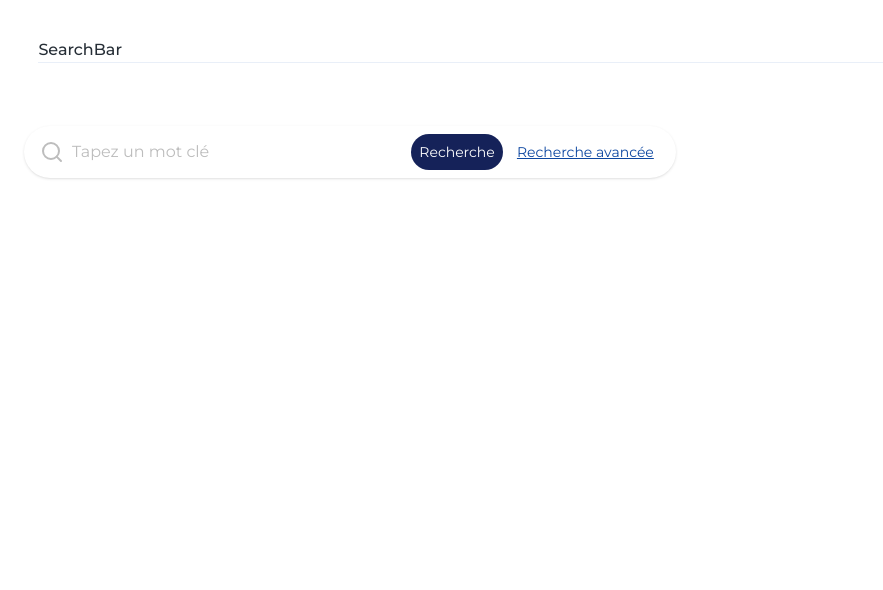
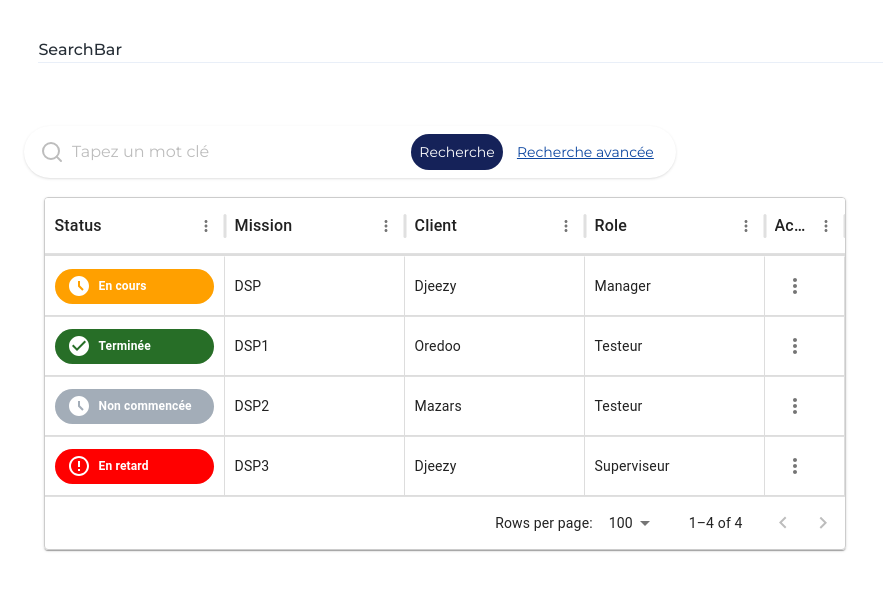
Before and after one commit to thaninamck/IT_Governance, a React (Vite) app in the folder frontend/: page /searchBar in a window 1280 px wide. Shown: the top 590 px of the page, without its empty margins (0-883 px from the left). Built offline with nearby package versions, Linux system fonts and the light colour scheme.

Commit message:
recherche + filtrage

```diff
--- a/frontend/src/components/SearchBar.jsx
+++ b/frontend/src/components/SearchBar.jsx
@@ -1,21 +1,69 @@
 import React, { useState } from "react";
 import { Search } from "lucide-react";
+import Table from "./Table";
 
 function  SearchBar ({ onSearch })  {
   const [isAdvancedSearchOpen, setIsAdvancedSearchOpen] = useState(false);
   const [searchQuery, setSearchQuery] = useState("");
   const [filters, setFilters] = useState({
-    dateRange: "",
-    category: "",
+   // dateRange: "",
+    role: "",
   });
 
   const toggleAdvancedSearch = () => {
     setIsAdvancedSearchOpen(!isAdvancedSearchOpen);
   };
 
-  const handleSearch = () => {
+
+
+  const columnsConfig2 = [
+
+    { field: 'statusMission', headerName: 'Status', width: 180 },
+    { field: 'mission', headerName: 'Mission', width: 180 },
+    { field: 'client', headerName: 'Client', width: 180 },
+    { field: 'role', headerName: 'Role', width: 180 },
+    { field: 'actions', headerName: 'Actions', width: 80 },
+  ];
+
+
+  // Données originales du tableau
+  const initialRows = [
+    { id: 1, statusMission: 'en_cours', mission: 'DSP', client: 'Djeezy', role: 'Manager'},
+    { id: 2, statusMission: 'terminee', mission: 'DSP1', client: 'Oredoo', role: 'Testeur' },
+    { id: 3, statusMission: 'non_commencee', mission: 'DSP2', client: 'Mazars', role: 'Testeur' },
+    { id: 4, statusMission: 'en_retard', mission: 'DSP3', client: 'Djeezy', role: 'Superviseur'},
+  ];
+  const getRowLink = (row) => `/tablemission/${row.mission}`;
+
+   // 🔹 État des données filtrées
+   const [filteredRows, setFilteredRows] = useState(initialRows);
+
+   const handleSearch = () => {
     console.log("Recherche :", searchQuery, filters);
+
+
+    const filtered = initialRows.filter((row) => {
+      // 🔎 Vérifie si le `searchQuery` correspond à l'une des colonnes
+      const matchesSearch = searchQuery === "" ||
+        row.mission.toLowerCase().includes(searchQuery.toLowerCase()) ||
+        row.client.toLowerCase().includes(searchQuery.toLowerCase()) ||
+        row.role.toLowerCase().includes(searchQuery.toLowerCase());
+
+
+      // Vérifie le role (si sélectionnée)
+     const matchesRole = filters.role === "" || row.role === filters.role;
+
+      // 🔎 Filtrage par date (à adapter selon ton format)
+      //const matchesDate = true; // (Ajoute ici la logique pour filtrer par date si nécessaire)
+
+      return matchesSearch && matchesRole /*&& matchesDate*/;
+
+    });
+    console.log(filtered)
+    setFilteredRows(filtered);
+
   };
+
 
   return (
     <div className="p-6  w-[700px]  ">
@@ -28,6 +76,7 @@ function  SearchBar ({ onSearch })  {
           placeholder="Tapez un mot clé"
           value={searchQuery}
           onChange={(e) => setSearchQuery(e.target.value)}
+          onKeyDown={(e) => e.key === "Enter" && handleSearch()} // Déclenche la recherche avec "Entrée"
         />
         <button
           onClick={handleSearch}
@@ -64,19 +113,19 @@ function  SearchBar ({ onSearch })  {
             </div>
             <div>
               <label className="block text-sm font-medium text-gray-600">
-                Catégorie
+                Role
               </label>
               <select
                 className="w-full bg-gray-100 rounded-md border border-gray-300 p-1 mt-1 focus:outline-none focus:ring focus:ring-blue-300"
-                value={filters.category}
+                value={filters.role}
                 onChange={(e) =>
-                  setFilters({ ...filters, category: e.target.value })
+                  setFilters({ ...filters, role: e.target.value })
                 }
               >
                 <option value="">Toutes</option>
-                <option value="finance">Finance</option>
-                <option value="audit">Audit</option>
-                <option value="tech">Technologie</option>
+                <option value="Testeur">Testeur</option>
+                <option value="Manager">Manager</option>
+                <option value="Superviseur">Superviseur</option>
               </select>
             </div>
           </div>
@@ -90,6 +139,9 @@ function  SearchBar ({ onSearch })  {
           </div>
         </div>
       )}
+      {console.log("Données envoyées à Table :", filteredRows)}
+      <Table key={filteredRows.length} columnsConfig={columnsConfig2} rowsData={filteredRows} checkboxSelection={false} getRowLink={getRowLink} />
+
     </div>
   );
 };
```
